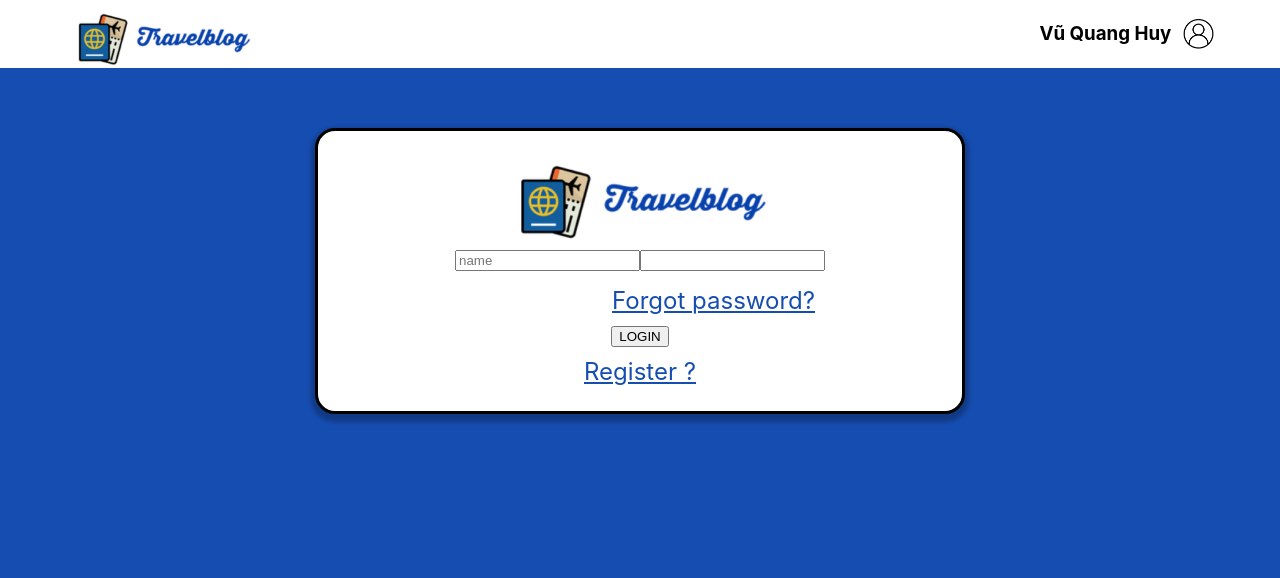
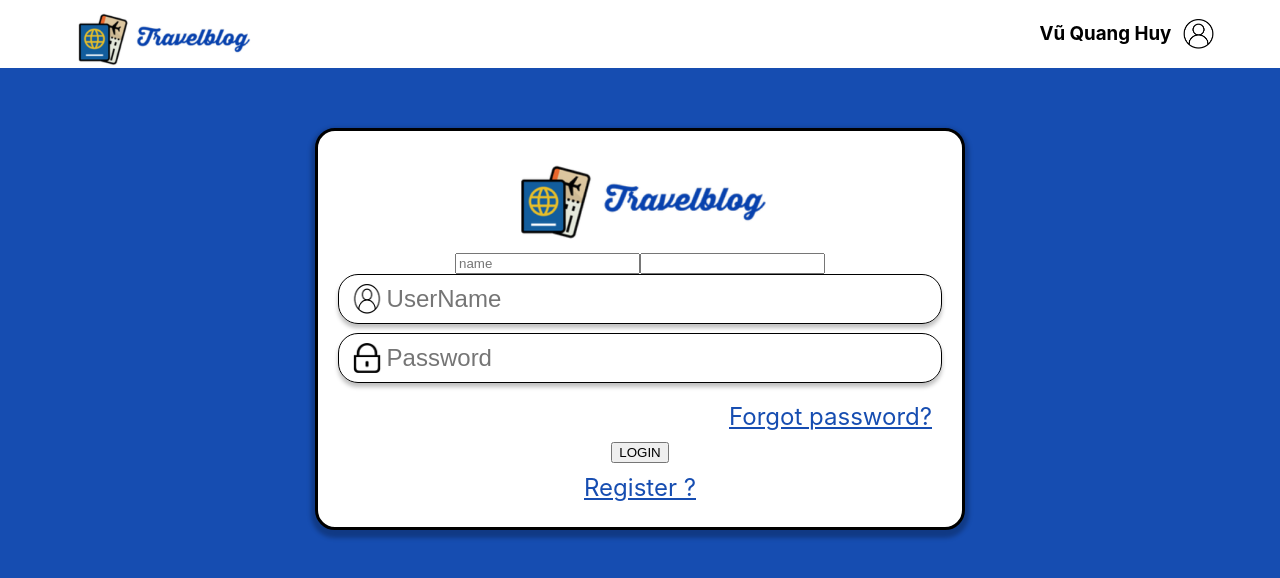
Before and after one commit to hvuquang/TourBlog_FE, a React (Create React App) app in the folder tourblogn_fr/: page /login in a window 1280 px wide. Shown: the top 578 px of the page. Built offline with nearby package versions, Linux system fonts and the light colour scheme.

Commit message:
Update LogIn.jsx

```diff
--- a/tourblogn_fr/src/components/Screen/LogIn/LogIn.jsx
+++ b/tourblogn_fr/src/components/Screen/LogIn/LogIn.jsx
@@ -33,12 +33,16 @@ const LogIn = () => {
         />
         <form onSubmit={handleLogin}>
           <div className="login__background__input">
-            <input placeholder="name" type="text" onChange={(e) => setUsername(e.target.value)} />
+            <input
+              placeholder="name"
+              type="text"
+              onChange={(e) => setUsername(e.target.value)}
+            />
             <input
               type="password"
               onChange={(e) => setPassword(e.target.value)}
             />
-            {/* <TextInput
+            <TextInput
               name="UserName"
               link="/images/username-removebg-preview.png"
               input="text"
@@ -51,7 +55,7 @@ const LogIn = () => {
               link="/images/password-removebg-preview.png"
               input="password"
               onChange={(e) => setPassword(e.target.value)}
-            /> */}
+            />
           </div>
           <div className="login__link--password">
             <Link to={"/forgetPassword"}>
```
